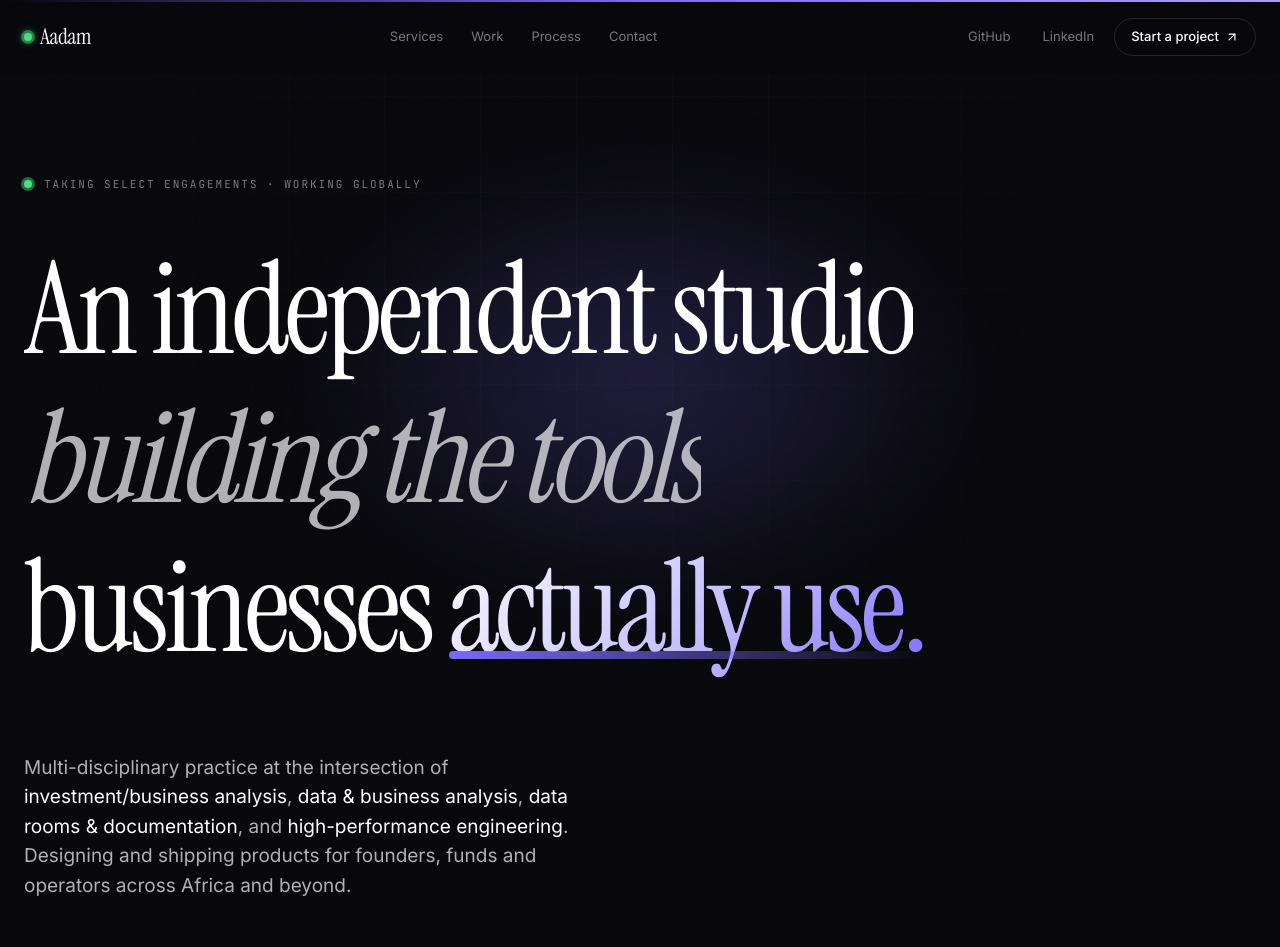
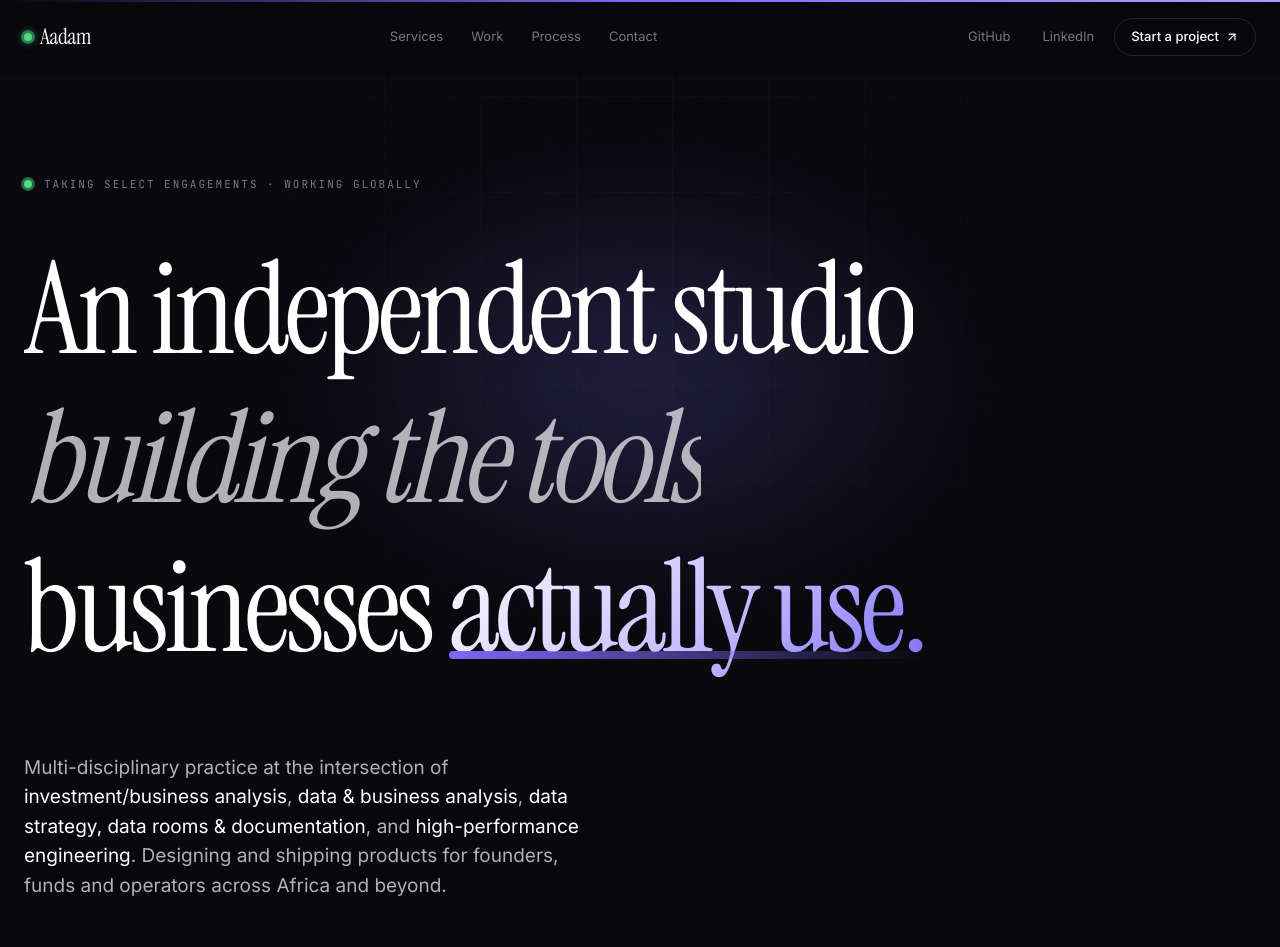
Before and after one commit to aadam-dev/portfolio, a Next.js app: page / in a window 1280 px wide. Shown: the top 947 px of the page. Built offline with nearby package versions, Linux system fonts and the light colour scheme.

Commit message:
Update layout metadata and enhance Hero component messaging
- Added "data strategy" to the layout.tsx metadata for improved service representation.
- Revised the Hero component text to include "data strategy" alongside existing services for clearer communication of offerings.

```diff
--- a/src/app/layout.tsx
+++ b/src/app/layout.tsx
@@ -38,6 +38,7 @@
     "investment analysis",
     "business analysis",
     "data & business analysis",
+    "data strategy",
     "data rooms",
     "documentation",
     "Next.js",
--- a/src/components/site/Hero.tsx
+++ b/src/components/site/Hero.tsx
@@ -101,7 +101,10 @@
           Multi-disciplinary practice at the intersection of{" "}
           <span className="text-white">investment/business analysis</span>,{" "}
           <span className="text-white">data &amp; business analysis</span>,{" "}
-          <span className="text-white">data rooms &amp; documentation</span>, and{" "}
+          <span className="text-white">
+            data strategy, data rooms &amp; documentation
+          </span>
+          , and{" "}
           <span className="text-white">high-performance engineering</span>.
           Designing and shipping products for founders, funds and operators across Africa and beyond.
         </motion.p>
```
